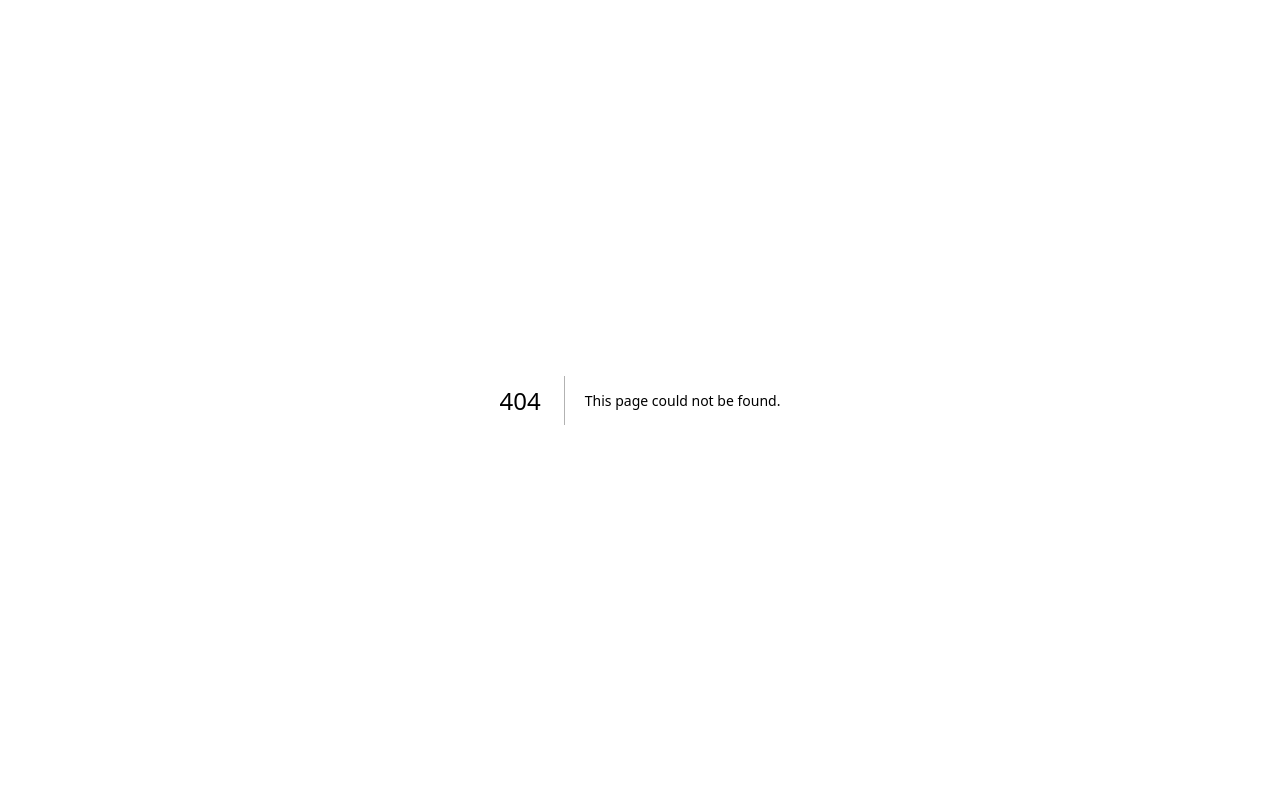
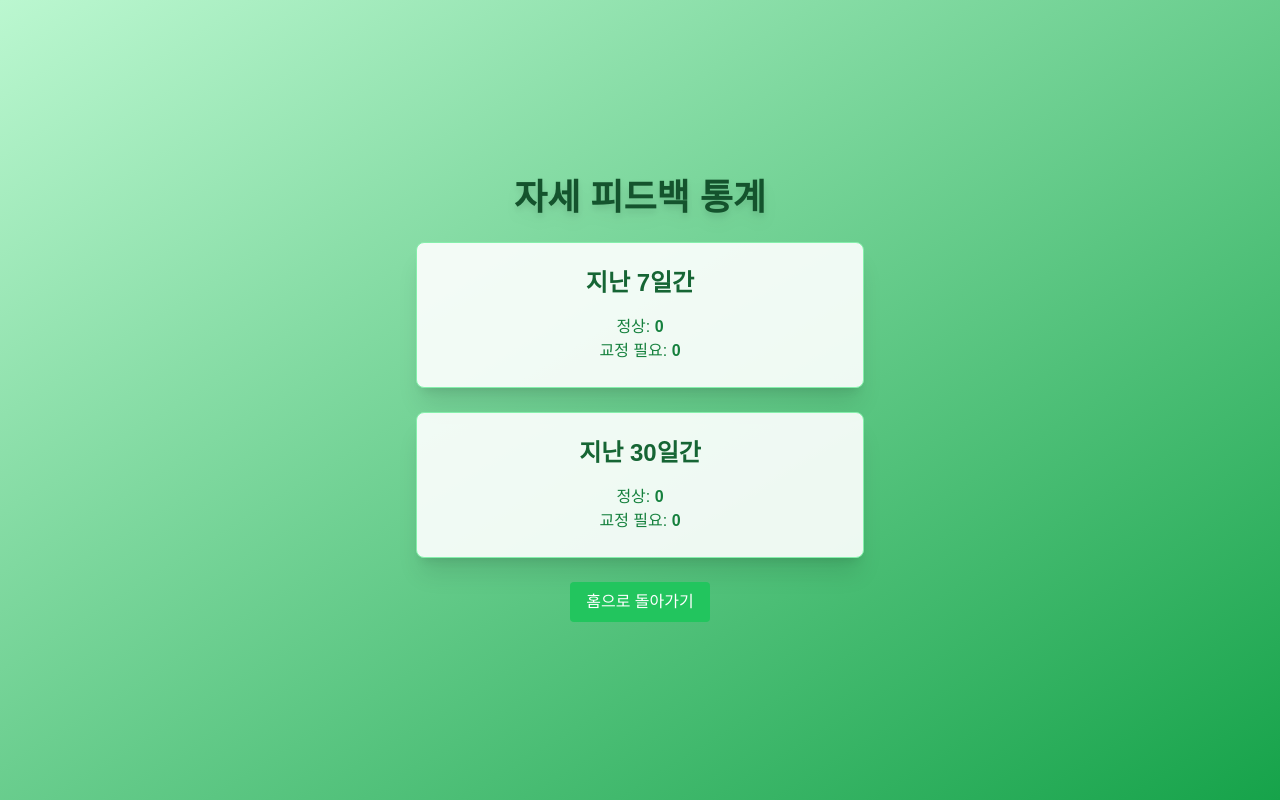
Before and after one commit to chae-chae/Spine-Fairy, a Next.js app: page /statistics in a window 1280 px wide. Before the commit this address had no page. Built offline with nearby package versions, Linux system fonts and the light colour scheme.

Commit message:
add statistics page

```diff
--- a/app/page.tsx
+++ b/app/page.tsx
@@ -221,7 +221,7 @@ export default function Home() {
         )}
       </div>
 
-      <div className="mt-6 flex gap-4">
+      <div className="mt-6 flex gap-4 flex-wrap justify-center">
         <Link href="/settings">
           <button className="px-4 py-2 bg-green-500 text-white rounded hover:bg-green-600 transition-colors duration-300">
             사용자 맞춤 설정
@@ -230,6 +230,11 @@ export default function Home() {
         <Link href="/history">
           <button className="px-4 py-2 bg-green-500 text-white rounded hover:bg-green-600 transition-colors duration-300">
             알림 히스토리
+          </button>
+        </Link>
+        <Link href="/statistics">
+          <button className="px-4 py-2 bg-green-500 text-white rounded hover:bg-green-600 transition-colors duration-300">
+            피드백 통계
           </button>
         </Link>
         <button
--- /dev/null
+++ b/app/statistics/page.tsx
@@ -0,0 +1,88 @@
+"use client";
+
+import { useState, useEffect } from "react";
+import Link from "next/link";
+
+interface FeedbackEntry {
+  time: string;
+  feedback: "correct" | "incorrect";
+}
+
+export default function StatisticsPage() {
+  const [weeklyStats, setWeeklyStats] = useState({ correct: 0, incorrect: 0 });
+  const [monthlyStats, setMonthlyStats] = useState({
+    correct: 0,
+    incorrect: 0,
+  });
+
+  useEffect(() => {
+    const storedFeedback = localStorage.getItem("postureFeedbackHistory");
+    const feedbackHistory: FeedbackEntry[] = storedFeedback
+      ? JSON.parse(storedFeedback)
+      : [];
+
+    const now = new Date();
+    const oneWeekAgo = new Date(now.getTime() - 7 * 24 * 60 * 60 * 1000);
+    const oneMonthAgo = new Date(now.getTime() - 30 * 24 * 60 * 60 * 1000);
+
+    let weeklyCorrect = 0;
+    let weeklyIncorrect = 0;
+    let monthlyCorrect = 0;
+    let monthlyIncorrect = 0;
+
+    feedbackHistory.forEach((entry) => {
+      const entryDate = new Date(entry.time);
+      if (entryDate >= oneWeekAgo) {
+        if (entry.feedback === "correct") weeklyCorrect++;
+        else if (entry.feedback === "incorrect") weeklyIncorrect++;
+      }
+      if (entryDate >= oneMonthAgo) {
+        if (entry.feedback === "correct") monthlyCorrect++;
+        else if (entry.feedback === "incorrect") monthlyIncorrect++;
+      }
+    });
+
+    setWeeklyStats({ correct: weeklyCorrect, incorrect: weeklyIncorrect });
+    setMonthlyStats({ correct: monthlyCorrect, incorrect: monthlyIncorrect });
+  }, []);
+
+  return (
+    <main className="min-h-screen flex flex-col items-center justify-center bg-gradient-to-br from-green-200 to-green-600 p-6 dark:from-green-900 dark:to-green-800">
+      <h1 className="text-4xl font-bold text-green-900 mb-6 drop-shadow-lg dark:text-green-100">
+        자세 피드백 통계
+      </h1>
+
+      <div className="bg-white bg-opacity-90 p-6 rounded-lg shadow-xl w-full max-w-md text-center border border-green-300 dark:bg-green-800 dark:border-green-600">
+        <h2 className="text-2xl font-semibold text-green-800 dark:text-green-200 mb-4">
+          지난 7일간
+        </h2>
+        <p className="text-green-700 dark:text-green-100">
+          정상: <span className="font-bold">{weeklyStats.correct}</span>
+        </p>
+        <p className="text-green-700 dark:text-green-100">
+          교정 필요: <span className="font-bold">{weeklyStats.incorrect}</span>
+        </p>
+      </div>
+
+      <div className="bg-white bg-opacity-90 p-6 rounded-lg shadow-xl w-full max-w-md text-center border border-green-300 dark:bg-green-800 dark:border-green-600 mt-6">
+        <h2 className="text-2xl font-semibold text-green-800 dark:text-green-200 mb-4">
+          지난 30일간
+        </h2>
+        <p className="text-green-700 dark:text-green-100">
+          정상: <span className="font-bold">{monthlyStats.correct}</span>
+        </p>
+        <p className="text-green-700 dark:text-green-100">
+          교정 필요: <span className="font-bold">{monthlyStats.incorrect}</span>
+        </p>
+      </div>
+
+      <div className="mt-6">
+        <Link href="/">
+          <button className="px-4 py-2 bg-green-500 text-white rounded hover:bg-green-600 transition-colors duration-300">
+            홈으로 돌아가기
+          </button>
+        </Link>
+      </div>
+    </main>
+  );
+}
```
